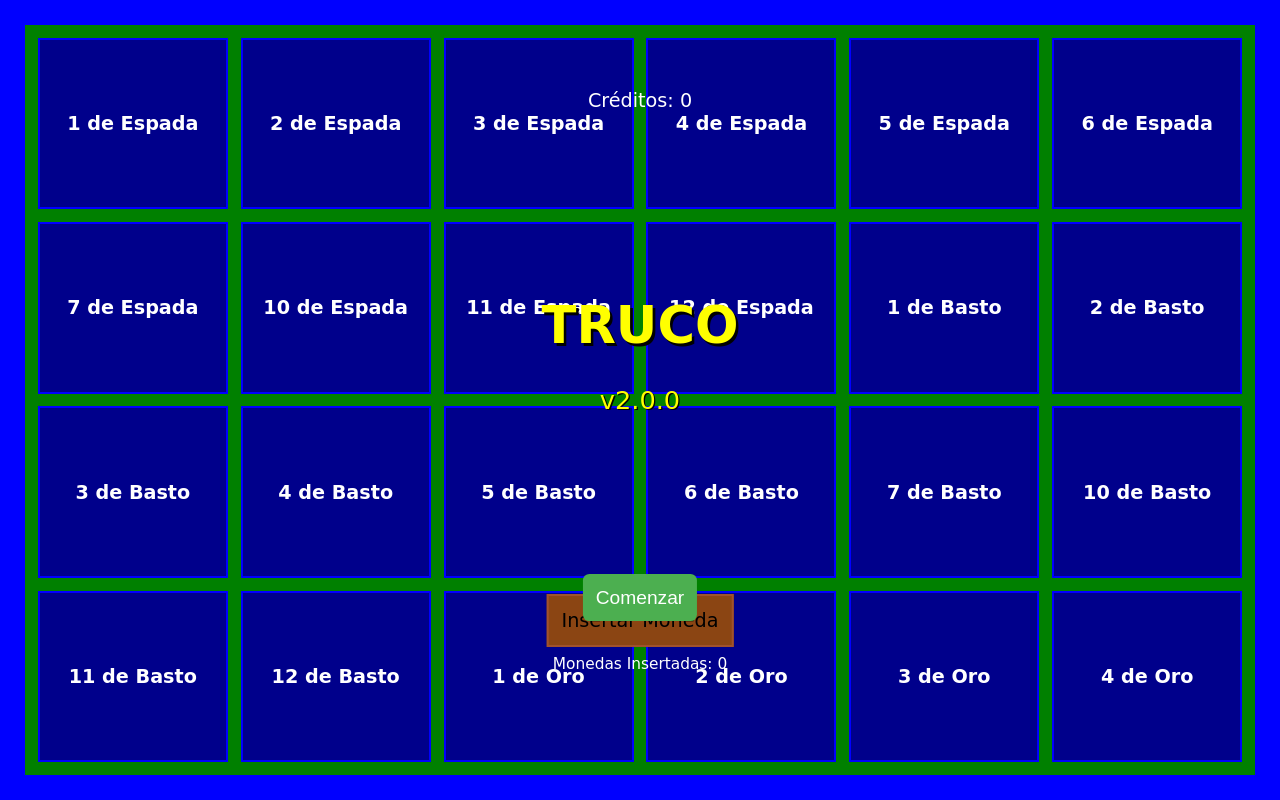
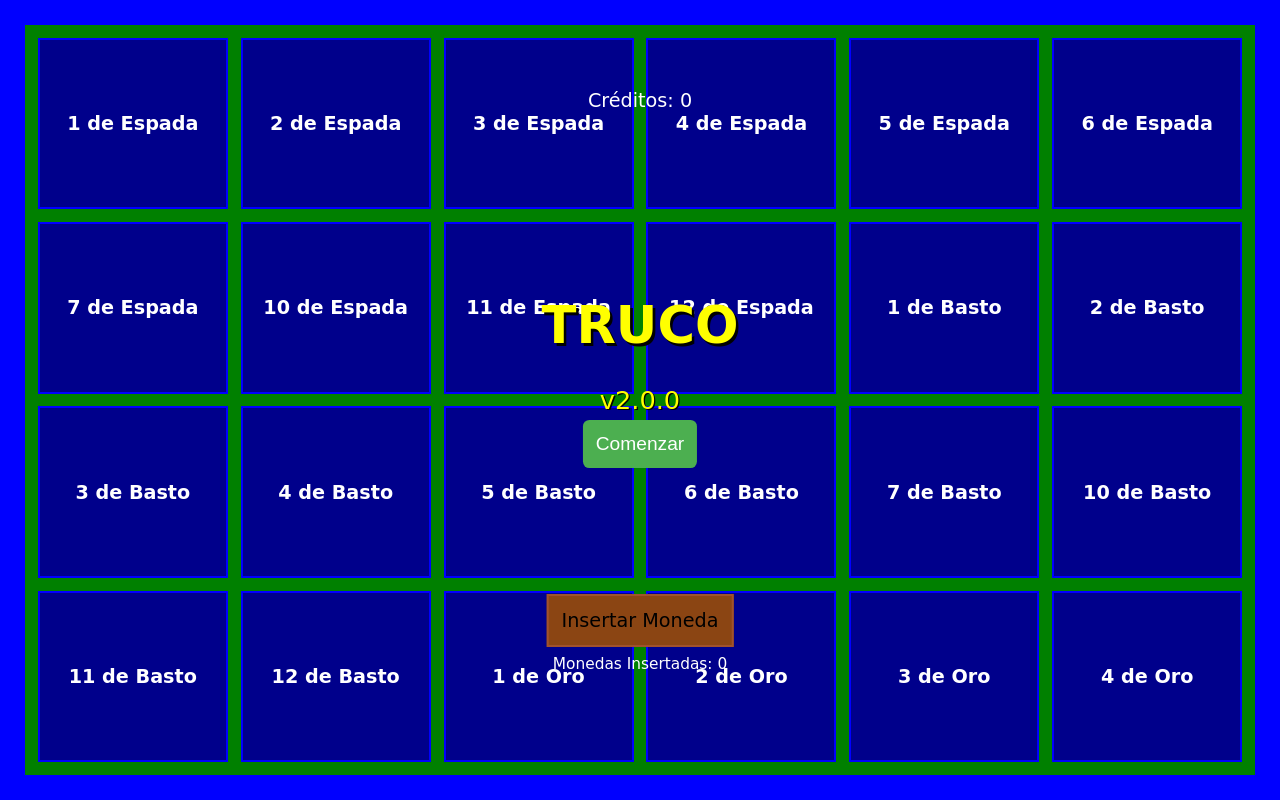
Before and after one commit to gustavojavier7/truco, a PHP site: page / in a window 1280 px wide. Run offline with PHP 8.4, Linux system fonts and the light colour scheme.

Commit message:
Update inicio.css

```diff
--- a/inicio.css
+++ b/inicio.css
@@ -109,7 +109,7 @@ body {
 
 #comenzarJuego {
     position: absolute;
-    bottom: 12vw; /* Lo movemos más arriba para evitar el solapamiento */
+    bottom: 24vw; /* Lo movemos más arriba para evitar el solapamiento */
     left: 50%;
     transform: translateX(-50%);
     padding: 1vw;
```
